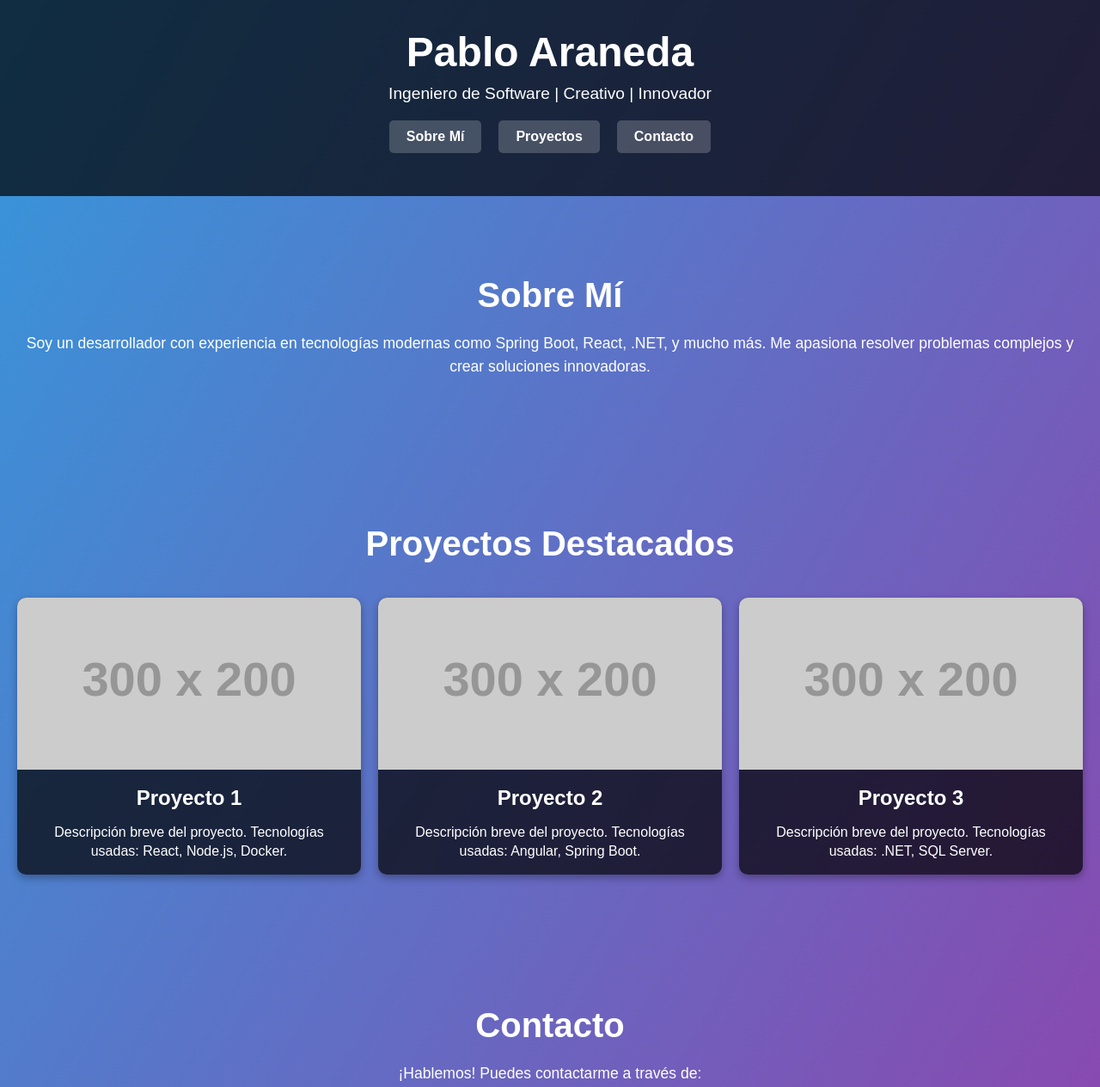
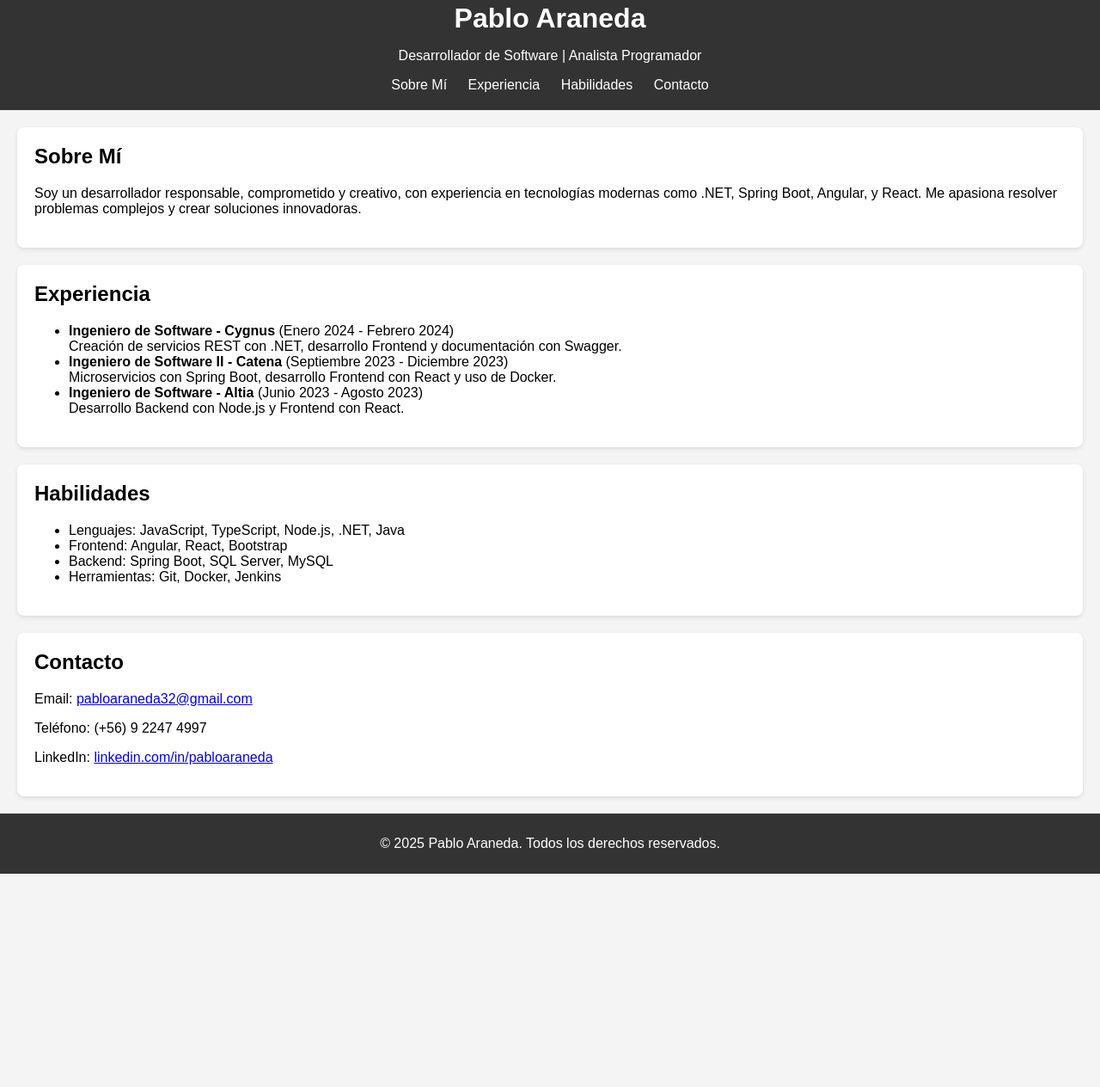
Before and after one commit to RunnerClimb/pabloaraneda.github.io, a plain HTML site: page index.html in a window 1280 px wide. Shown: the part 17-1281 px from the top of the page at 86% size. After the commit the page ends 1033 px from the top, so only its background shows below. Drawn offline with Linux system fonts and the light colour scheme; placeholder pictures from the web are drawn by us.

Commit message:
Actualización del index.html con ejemplo básico

```diff
--- a/index.html
+++ b/index.html
@@ -1,145 +1,93 @@
 <!DOCTYPE html>
-<html lang="en">
+<html lang="es">
 <head>
     <meta charset="UTF-8">
     <meta name="viewport" content="width=device-width, initial-scale=1.0">
-    <title>Pablo Araneda - Portfolio</title>
+    <title>Portafolio - Pablo Araneda</title>
     <style>
-        /* Global Styles */
         body {
             font-family: Arial, sans-serif;
             margin: 0;
             padding: 0;
-            background: linear-gradient(120deg, #3498db, #8e44ad);
-            color: #fff;
+            background-color: #f4f4f4;
         }
         header {
+            background-color: #333;
+            color: #fff;
             text-align: center;
-            padding: 50px 20px;
-            background-color: rgba(0, 0, 0, 0.7);
+            padding: 20px 0;
         }
         header h1 {
-            font-size: 3rem;
             margin: 0;
         }
-        header p {
-            font-size: 1.2rem;
-            margin: 10px 0 0;
-        }
         nav {
-            display: flex;
-            justify-content: center;
-            gap: 20px;
-            margin-top: 20px;
+            margin-top: 10px;
         }
         nav a {
             color: #fff;
+            margin: 0 10px;
             text-decoration: none;
-            font-weight: bold;
-            padding: 10px 20px;
-            background: rgba(255, 255, 255, 0.2);
-            border-radius: 5px;
-            transition: background 0.3s;
         }
-        nav a:hover {
-            background: rgba(255, 255, 255, 0.5);
+        section {
+            margin: 20px;
+            padding: 20px;
+            background-color: #fff;
+            border-radius: 8px;
+            box-shadow: 0 2px 5px rgba(0, 0, 0, 0.1);
         }
-
-        .section {
-            padding: 60px 20px;
-            text-align: center;
-        }
-        .section h2 {
-            font-size: 2.5rem;
-            margin-bottom: 20px;
-        }
-        .section p {
-            font-size: 1.1rem;
-            line-height: 1.5;
-        }
-        .projects {
-            display: grid;
-            grid-template-columns: repeat(auto-fit, minmax(300px, 1fr));
-            gap: 20px;
-            margin-top: 40px;
-        }
-        .project-card {
-            background: rgba(0, 0, 0, 0.7);
-            border-radius: 10px;
-            overflow: hidden;
-            box-shadow: 0 4px 10px rgba(0, 0, 0, 0.3);
-        }
-        .project-card img {
-            width: 100%;
-            height: 200px;
-            object-fit: cover;
-        }
-        .project-card h3 {
-            font-size: 1.5rem;
-            margin: 15px;
-        }
-        .project-card p {
-            font-size: 1rem;
-            margin: 0 15px 15px;
-            line-height: 1.4;
+        section h2 {
+            margin-top: 0;
         }
         footer {
-            background-color: rgba(0, 0, 0, 0.7);
             text-align: center;
-            padding: 20px;
-            margin-top: 40px;
-        }
-        footer p {
-            font-size: 0.9rem;
-            margin: 0;
+            padding: 10px 0;
+            background-color: #333;
+            color: #fff;
+            margin-top: 20px;
         }
     </style>
 </head>
 <body>
     <header>
         <h1>Pablo Araneda</h1>
-        <p>Ingeniero de Software | Creativo | Innovador</p>
+        <p>Desarrollador de Software | Analista Programador</p>
         <nav>
-            <a href="#about">Sobre Mí</a>
-            <a href="#projects">Proyectos</a>
-            <a href="#contact">Contacto</a>
+            <a href="#sobre-mi">Sobre Mí</a>
+            <a href="#experiencia">Experiencia</a>
+            <a href="#habilidades">Habilidades</a>
+            <a href="#contacto">Contacto</a>
         </nav>
     </header>
 
-    <section id="about" class="section">
+    <section id="sobre-mi">
         <h2>Sobre Mí</h2>
-        <p>
-            Soy un desarrollador con experiencia en tecnologías modernas como Spring Boot, React, .NET, y mucho más.
-            Me apasiona resolver problemas complejos y crear soluciones innovadoras.
-        </p>
+        <p>Soy un desarrollador responsable, comprometido y creativo, con experiencia en tecnologías modernas como .NET, Spring Boot, Angular, y React. Me apasiona resolver problemas complejos y crear soluciones innovadoras.</p>
     </section>
 
-    <section id="projects" class="section">
-        <h2>Proyectos Destacados</h2>
-        <div class="projects">
-            <div class="project-card">
-                <img src="https://via.placeholder.com/300x200" alt="Project Image">
-                <h3>Proyecto 1</h3>
-                <p>Descripción breve del proyecto. Tecnologías usadas: React, Node.js, Docker.</p>
-            </div>
-            <div class="project-card">
-                <img src="https://via.placeholder.com/300x200" alt="Project Image">
-                <h3>Proyecto 2</h3>
-                <p>Descripción breve del proyecto. Tecnologías usadas: Angular, Spring Boot.</p>
-            </div>
-            <div class="project-card">
-                <img src="https://via.placeholder.com/300x200" alt="Project Image">
-                <h3>Proyecto 3</h3>
-                <p>Descripción breve del proyecto. Tecnologías usadas: .NET, SQL Server.</p>
-            </div>
-        </div>
+    <section id="experiencia">
+        <h2>Experiencia</h2>
+        <ul>
+            <li><strong>Ingeniero de Software - Cygnus</strong> (Enero 2024 - Febrero 2024)<br>Creación de servicios REST con .NET, desarrollo Frontend y documentación con Swagger.</li>
+            <li><strong>Ingeniero de Software II - Catena</strong> (Septiembre 2023 - Diciembre 2023)<br>Microservicios con Spring Boot, desarrollo Frontend con React y uso de Docker.</li>
+            <li><strong>Ingeniero de Software - Altia</strong> (Junio 2023 - Agosto 2023)<br>Desarrollo Backend con Node.js y Frontend con React.</li>
+        </ul>
     </section>
 
-    <section id="contact" class="section">
+    <section id="habilidades">
+        <h2>Habilidades</h2>
+        <ul>
+            <li>Lenguajes: JavaScript, TypeScript, Node.js, .NET, Java</li>
+            <li>Frontend: Angular, React, Bootstrap</li>
+            <li>Backend: Spring Boot, SQL Server, MySQL</li>
+            <li>Herramientas: Git, Docker, Jenkins</li>
+        </ul>
+    </section>
+
+    <section id="contacto">
         <h2>Contacto</h2>
-        <p>¡Hablemos! Puedes contactarme a través de:</p>
         <p>Email: <a href="mailto:pabloaraneda32@gmail.com">pabloaraneda32@gmail.com</a></p>
-        <p>LinkedIn: <a href="https://www.linkedin.com/in/pabloaraneda" target="_blank">linkedin.com/in/pabloaraneda</a></p>
+        <p>Teléfono: (+56) 9 2247 4997</p>
+        <p>LinkedIn: <a href="https://linkedin.com/in/pabloaraneda" target="_blank">linkedin.com/in/pabloaraneda</a></p>
     </section>
 
     <footer>
```
